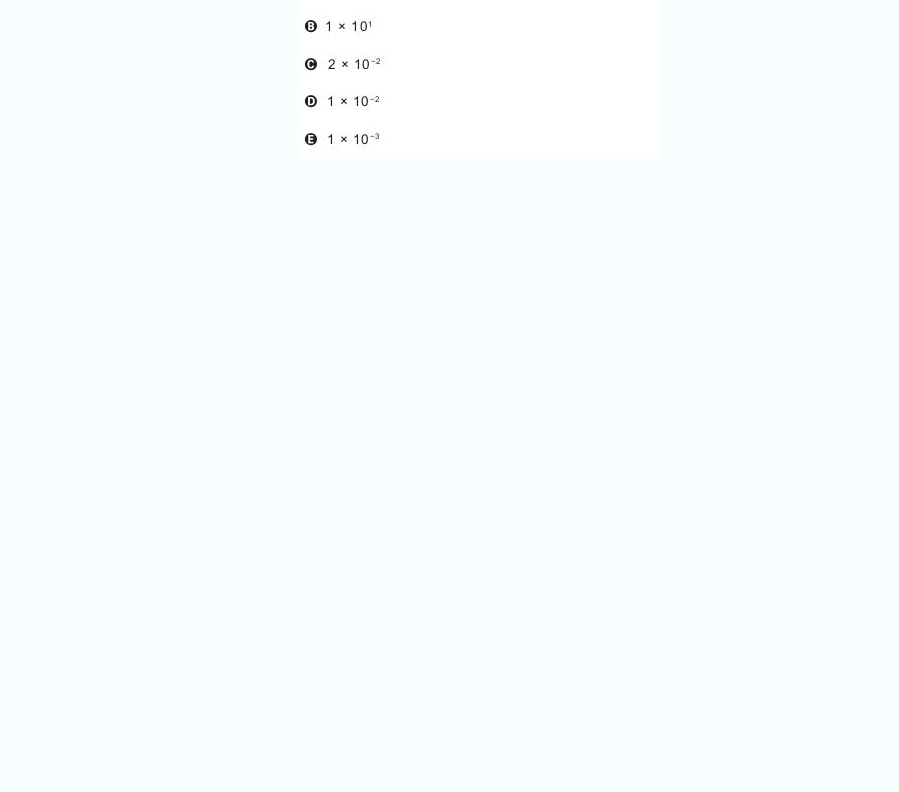
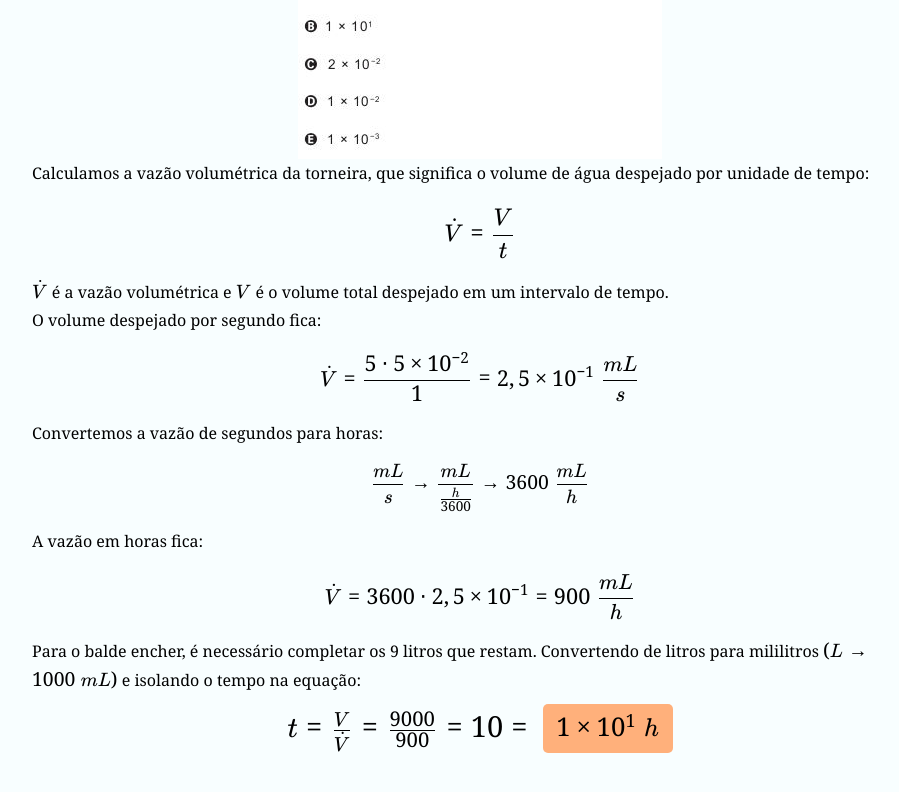
Before and after one commit to Ricardow3/React-main-project, a React (Create React App) app: page /enem-mat-2020 in a window 1280 px wide. Shown: the part 396-1188 px from the top of the page, without its empty margins (160-1059 px from the left). Before the commit the page ends 800 px from the top, so only its background shows below. Built offline with nearby package versions, Linux system fonts and the light colour scheme; a web font is replaced by a local one.

Commit message:
enem-mat-2020 + fixes

```diff
--- a/src/componentes/EnemMat2020/Q144.js
+++ b/src/componentes/EnemMat2020/Q144.js
@@ -3,6 +3,15 @@ import "./style.css";
 import useElementDiv from "../equations";
 
 const Q144_EnemMat2020 = () => {
+    const var1 = useElementDiv("\\dot{V}");
+    const var2 = useElementDiv("V");
+    const eq1 = useElementDiv("\\dot{V} = \\frac{V}{t}", "true");
+    const eq2 = useElementDiv("\\dot{V} = \\frac{5 \\cdot 5 \\times 10^{-2}}{1} = 2,5 \\times 10^{-1} \\; \\frac{mL}{s}", "true");
+    const eq3 = useElementDiv("\\frac{mL}{s} \\rightarrow \\frac{mL}{\\frac{h}{3600}} \\rightarrow 3600\\; \\frac{mL}{h}", "true");
+    const eq4 = useElementDiv("\\dot{V} = 3600 \\cdot 2,5 \\times 10^{-1} = 900\\; \\frac{mL}{h}", "true");
+    const eq5 = useElementDiv("(L \\rightarrow 1000\\; mL)");
+    const eq6 = useElementDiv("t = \\frac{V}{\\dot{V}} = \\frac{9000}{900} = 10 =");
+    const resp = useElementDiv("1 \\times 10^1 \\; h ");
 
     return (
         <div>
@@ -10,6 +19,32 @@ const Q144_EnemMat2020 = () => {
                 <h1>Enem 2020 - Prova de Matemática</h1>
                 <h2>Questão 144</h2>
                 <img src="./img/enem2020-img/enem-mat-2020-q144.jpeg" className="img-questao img-main" title="Questão 144 - Prova de Matemática; ENEM 2020"></img>
+                <p>
+                    Calculamos a vazão volumétrica da torneira, que significa o volume de água despejado por unidade de tempo:
+                </p>
+                <div style={{fontSize: 20}} ref={eq1}></div>
+                <p>
+                    <span ref={var1}></span> é a vazão volumétrica e <span ref={var2}></span> é o volume total despejado em um intervalo de tempo.
+                </p>
+                <p>
+                    O volume despejado por segundo fica:
+                </p>
+                <div style={{fontSize: 18}} ref={eq2}></div>
+                <p>
+                    Convertemos a vazão de segundos para horas:
+                </p>
+                <div ref={eq3}></div>
+                <p>
+                    A vazão em horas fica:
+                </p>
+                <div style={{fontSize: 18}} ref={eq4}></div>
+                <p>
+                    Para o balde encher, é necessário completar os 9 litros que restam. Convertendo de litros para mililitros <span ref={eq5}></span> e isolando o tempo na equação:
+                </p>
+                <div id="div-resp-q144">
+                    <div ref={eq6}></div>
+                    <div id="resp-q144" ref={resp}></div>
+                </div>
             </section>
         </div>
     )
--- a/src/componentes/EnemMat2020/index.js
+++ b/src/componentes/EnemMat2020/index.js
@@ -9,7 +9,7 @@ const EnemMat2020 = () => {
         q144: Q144_EnemMat2020
     }
 
-    const [newPage, setNewPage] = useState("q142");
+    const [newPage, setNewPage] = useState("q144");
 
     const newpageFunction = (pagina) => {
         setNewPage(pagina);
@@ -23,10 +23,10 @@ const EnemMat2020 = () => {
             navbarPage = {newpageFunction} />
             <Aside
             Page = {newpageFunction}
-            name = 'Questão 142' number = {144}
+            name = 'Questão 144' number = {144}
             listQ = {[144]} />
 
-            {newPage === "q142" && <Pages.q144 />}
+            {newPage === "q144" && <Pages.q144 />}
 
         </div>
     )
--- a/src/componentes/EnemMat2020/style.css
+++ b/src/componentes/EnemMat2020/style.css
@@ -0,0 +1,17 @@
+#div-resp-q144 {
+    display: flex;
+    align-items: center;
+    justify-content: space-around;
+    font-size: 18pt;
+    width: 400px;
+    margin: 10px auto;
+}
+#resp-q144 {
+    background: rgb(255, 176, 123);
+    text-align: center;
+    font-size: 16pt;
+    padding: 5px 10px;
+    width: 130px;
+    border-radius: 5px;
+    box-sizing: border-box;
+}
--- a/src/componentes/EnemMat2021/Q145.js
+++ b/src/componentes/EnemMat2021/Q145.js
@@ -52,7 +52,7 @@ const Q145_EnemMat2021 = () => {
                 </p>
                 <div style={{fontSize: 20}} ref={eq7}></div>
                 <p>
-                    Portanto, o percentual de entrevistado por faixa etária é:
+                    Portanto, o percentual de entrevistados por faixa etária é:
                 </p>
                 <div className="resp-enem-q145" ref={resp1}></div>
                 <div className="resp-enem-q145" ref={resp2}></div>
--- a/src/componentes/EnemMat2021/Q152.js
+++ b/src/componentes/EnemMat2021/Q152.js
@@ -55,7 +55,7 @@ const Q152_EnemMat2021 = () => {
                     Nas equações acima, <span style={{fontSize: 20}} ref={var4}></span> denotam as raízes das equações. O produto de dois polinômios de 2° grau formam um polinômio de 4° grau, portanto a equação tem 4 raízes.
                 </p>
                 <p>
-                    Podemos escrever, de forma alternativa, um polinômio de mais alto grau em função das suas raízes, separando cada termo em polinômios de 1° grau. Esse processo é chamado de fatorização:
+                    Podemos escrever, de forma alternativa, um polinômio de mais alto grau em função das suas raízes, separando cada termo em polinômios de 1° grau. Esse processo é chamado de fatoração:
                 </p>
                 <div style={{fontSize: 20}} ref={eq11}></div>
                 <div style={{fontSize: 18}} ref={eq12}></div>
--- a/src/componentes/EnemMat2021/Q170.js
+++ b/src/componentes/EnemMat2021/Q170.js
@@ -38,7 +38,7 @@ const Q170_EnemMat2021 = () => {
         <div>
             <section className="body-texto">
                 <h1>Enem 2021 - Prova de Matemática</h1>
-                <h2>Questão 159</h2>
+                <h2>Questão 170</h2>
                 <img src="./img/enem2021-img/Q170-img/enem-mat-2021-q170.jpeg" className="img-questao img-main" title="Questão 170 - Prova de Matemática; ENEM 2021"></img>
                 <p>
                     Vamos inicialmente adquirir um senso intuitivo da fórmula que calcula o volume do cone, ou de um segmento do cone &#40;tronco de cone&#41;, já que o volume da caneca é representada por essa forma geométrica. A dedução da fórmula de volume do cone exige um conceito matemático mais avançado, entretanto, podemos chegar em uma fórmula que se aproxima muito do resultado exato. Caso queira ignorar qualquer demostração, basta utilizar a fórmula do volume do cone e <a className="scroll-page" href="#solucao">pular para a solução</a>.
--- a/src/componentes/FuvestMat2020/Q15.js
+++ b/src/componentes/FuvestMat2020/Q15.js
@@ -30,7 +30,7 @@ const Q15_fuvest2020 = () => {
             <p>O raio externo é a soma do raio interno &#40;3 cm&#41; e da espessura do rolo &#40;número de voltas &#215; espessura da fita&#41;. A espessura do rolo fica:</p>
             <div style={{fontSize: 20}} ref={eq2}></div>
             <p>
-                O comprimento total da fita é calculado através da espessura do rolo, já que a fita quando desenrolada deve manter a sua área lateral constante. A área lateral da fita desenrolada é igual ao comprimento da fita vezes a sua espessura, seja o comprimento igual a <span style={{fontSize: 20}} ref={var4}></span>, então:
+                O comprimento total da fita é calculado através da espessura do rolo, já que a fita quando desenrolada deve manter a sua área lateral constante. A área lateral da fita desenrolada é igual ao comprimento da fita vezes a sua espessura. Seja o comprimento igual a <span style={{fontSize: 20}} ref={var4}></span>, então:
             </p>
             <div style={{fontSize: 20}} ref={eq3}></div>
             <div id="resposta-q15" ref={resp}></div>
--- a/src/componentes/FuvestMat2020/Q17.js
+++ b/src/componentes/FuvestMat2020/Q17.js
@@ -13,7 +13,7 @@ const Q17_fuvest2020 = () => {
             <h2>Questão 17</h2>
             <img className="img-questao img-main" src="./img/fuvest2020-img/q17-img/fuvest-mat-2020-q17.jpeg" title="Questão 17 -Prova de Matemática; Fuvest 2020"></img>
             <p>
-                Esse problema exige uma boa noção espacial, pois é necessário imaginar como um paralelepípedo se encaixa dentro de uma esfera, sendo delimitado pela mesma. O paralelepípedo possui todas as faces retangulares, ou seja, todas as arestas adjacentes formam ângulos de 90° entre si.
+                Nesse problema é necessário imaginar como um paralelepípedo se encaixa dentro de uma esfera, sendo delimitado pela mesma. O paralelepípedo possui todas as faces retangulares, ou seja, todas as arestas adjacentes formam ângulos de 90° entre si.
             </p>
             <p>
                 Para visualizar melhor como um paralelepípedo é inscrito em uma esfera, a imagem abaixo ilustra duas faces de cores distintas do paralelepípedo, e como ele seria visto dentro da esfera por duas vistas diferentes.
--- a/src/componentes/UnicampMat2022/Q19.js
+++ b/src/componentes/UnicampMat2022/Q19.js
@@ -12,7 +12,7 @@ const Q19_unicamp2022 = () => {
     const var6 = useElementDiv("\\overline{AT} + \\overline{DT} = 3");
     const var7 = useElementDiv("\\overline{AT} = 1");
     const var8 = useElementDiv("\\overline{AT} = 2");
-    const var9 = useElementDiv("\\overline{AB} = 2");
+    const var9 = useElementDiv("\\overline{AQ} = 1 \\therefore \\overline{AB} = 2");
     const eq1 = useElementDiv("\\begin{cases} \\textrm{P.A:}\\; \\left(\\overline{AQ} + \\overline{QB},\\; \\overline{BR} + \\overline{RC},\\; \\overline{CS} + \\overline{SD}\\right) \\newline \\overline{AT} + \\overline{DT} = 3 \\end{cases}", "true");
     useConstLatex("\\overline{AQ} = \\overline{AT}", "eq-tangent-2", 2);
     const eq3 = useElementDiv("\\overline{AO}^2 - r^2 = \\overline{AQ}^2 \\newline \\overline{AO}^2 - r^2 = \\overline{AT}^2", "true");
@@ -77,6 +77,9 @@ const Q19_unicamp2022 = () => {
                     Utilizando a segunda condição dada na questão:
                 </p>
                 <div style={{fontSize: 18}} ref={eq9}></div>
+                <p>
+                    Substituimos essa expressão na equação acima &#40;soma dos segmentos&#41;:
+                </p>
                 <div style={{fontSize: 18}} ref={eq10}></div>
                 <div style={{fontSize: 18}} ref={eq11}></div>
                 <div style={{fontSize: 20}} ref={eq12}></div>
--- a/src/componentes/UnicampMat2022/Q24.js
+++ b/src/componentes/UnicampMat2022/Q24.js
@@ -5,7 +5,9 @@ import useConstLatex from "../constLatex";
 
 
 const Q24_unicamp2022 = () => {
-    useConstLatex("\\alpha", "div-alpha", 3);
+    useConstLatex("\\alpha", "div-alpha", 4);
+    const var1 = useElementDiv("A");
+    const var2 = useElementDiv("B");
     const eq1 = useElementDiv("400 \\cos (\\alpha) + 30 \\sin (\\alpha)", "true");
     const eq2 = useElementDiv("\\cos (2 \\alpha ) = 2 \\cos^2 ( \\alpha ) - 1");
     const eq3 = useElementDiv("\\cos (135)");
@@ -20,21 +22,24 @@ const Q24_unicamp2022 = () => {
             <h1>Unicamp 2022 - Prova de Matemática</h1>
             <h2>Questão 24</h2>
             <img className="img-questao img-main" src="./img/unicamp2022-img/Q24-img/unicamp-mat-2021-Q24.jpeg" title="Questão 24 - Prova de matemática; Unicamp 2021"></img>
-            <p>A largura do canal é obtida pela soma de algumas projeções das medidas dadas na figura. O ângulo formado entre o eixo longitudinal do navio e a reta perpendicular a direção do canal &#40;direção horizontal na imagem&#41; equivale à <span className="div-alpha"></span>.
+            <p>
+                A largura do canal é obtida pela soma de algumas projeções das medidas dadas na figura. O ângulo formado entre o eixo longitudinal do navio e a reta perpendicular a direção do canal &#40;direção horizontal na imagem&#41; equivale à <span style={{fontSize: 20}} className="div-alpha"></span>.
             </p>
             <img className="img-questao" src="./img/unicamp2022-img/Q24-img/alpha-1.svg" title="Ângulo projetado entre o eixo longitudinal do navio e a horizontal"></img>
-            <p>A largura equivale a soma das projeções dadas por <math><mi>A</mi></math> e <math><mi>B</mi></math> na figura abaixo.</p>
+            <p>
+                A largura equivale a soma das projeções dadas por <span ref={var1}></span> e <span ref={var2}></span> na figura abaixo.
+            </p>
             <img className="img-questao" id="projecoes-q24" src="./img/unicamp2022-img/Q24-img/projecoes.svg" title="Projeções das medidas do navio em relação à horizontal"></img>
             <div style={{fontSize: 20}} ref={eq1}></div>
             <p>
-                Como o ângulo <span className="div-alpha"></span> não é um dos ângulos notáveis &#40;30°, 45° ou 60°&#41; a estimativa dos seus respectivos senos e cossenos pode ser difícil por aproximação. Para estimar o seno e o cosseno do ângulo <span className="div-alpha"></span> usa-se as relações dadas na questão. A dedução é mostrada abaixo:
+                Como o ângulo <span style={{fontSize: 20}} className="div-alpha"></span> não é um dos ângulos notáveis &#40;30°, 45° ou 60°&#41; a estimativa dos seus respectivos senos e cossenos pode ser difícil por aproximação. Para estimar o seno e o cosseno do ângulo <span style={{fontSize: 20}} className="div-alpha"></span> usa-se as relações dadas na questão. A dedução é mostrada abaixo:
             </p>
             <div>
                 <img className="img-questao img-eq2" src="./img/unicamp2022-img/Q24-img/eq-2.svg"></img>
                 <img className="img-questao img-eq2" src="./img/unicamp2022-img/Q24-img/eq-3.svg"></img>
             </div>
             <p>
-                A relação&nbsp; <span ref={eq2}></span> &nbsp;é aplicada no denominador. Substituindo <span className="div-alpha"></span> pelo ângulo dado na questão, chega-se ao valor de&nbsp; <span style={{fontSize: 15}} ref={eq3}></span> &nbsp;que é um ângulo múltiplo de 45°:
+                A relação&nbsp; <span ref={eq2}></span> &nbsp;é aplicada no denominador. Substituindo <span style={{fontSize: 20}} className="div-alpha"></span> pelo ângulo dado na questão, chega-se ao valor de&nbsp; <span style={{fontSize: 15}} ref={eq3}></span> &nbsp;que é um ângulo múltiplo de 45°:
             </p>
             <div ref={eq4}></div>
             <p>Aplicando esse valor à equação acima:</p>
```
